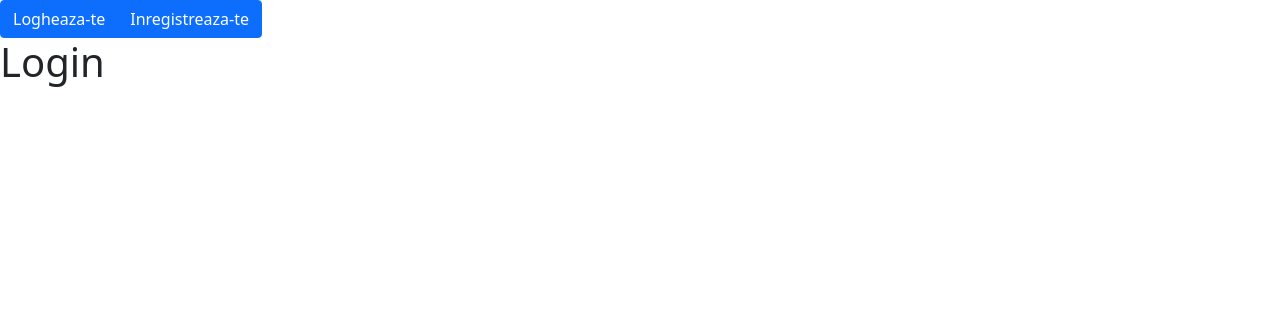
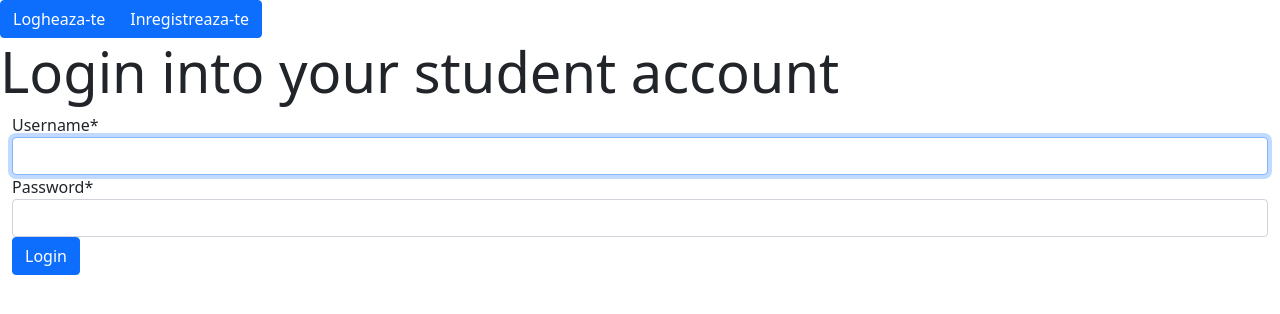
Before and after one commit to darian200205/Students-Platform-Google-Digital-Workshop, a Django app: page /student/login/ in a window 1280 px wide. Shown: the top 314 px of the page. Run offline with Django 3.2, Linux system fonts and the light colour scheme; parts of the project's set-up code (start-up, migrations or seed data) failed here and were passed over; some libraries are stand-ins or nearby versions.

Commit message:
implemented login

```diff
--- a/catalog_studenti/catalog_studenti/settings.py
+++ b/catalog_studenti/catalog_studenti/settings.py
@@ -72,6 +72,7 @@ TEMPLATES = [
     },
 ]
 
+
 WSGI_APPLICATION = 'catalog_studenti.wsgi.application'
 
 
--- a/catalog_studenti/students_app/forms.py
+++ b/catalog_studenti/students_app/forms.py
@@ -3,7 +3,8 @@ from crispy_forms.layout import Layout
 from django import forms
 from .models import Student, Subject, CourseEnrollment
 from django.contrib.auth.forms import UserCreationForm
-from django.contrib.auth.forms import User
+from django.contrib.auth.forms import UserModel, User
+from django.contrib.auth.forms import AuthenticationForm
 
 
 class StudentForm(forms.ModelForm):
@@ -49,5 +50,12 @@ class CreateUserForm(UserCreationForm):
         model = User
         fields = ['email', 'password1', 'password2']
 
-    def clean_username(self, form):
-        pass
+
+class LoginUserForm(AuthenticationForm):
+    class Meta:
+        model = User
+        fields = ['email', 'password']
+
+        labels = {
+            'email': 'Email'
+        }
--- a/catalog_studenti/students_app/models.py
+++ b/catalog_studenti/students_app/models.py
@@ -1,7 +1,9 @@
 from django.db import models
+from django.conf import settings
 from django.core.validators import int_list_validator, validate_comma_separated_integer_list
 from django.db.models.fields.related import ManyToManyField
 from django.contrib.auth.forms import User
+from django.contrib.auth.backends import ModelBackend, BaseBackend
 
 
 class Student(models.Model):
--- a/catalog_studenti/students_app/views.py
+++ b/catalog_studenti/students_app/views.py
@@ -3,11 +3,13 @@ from django.contrib import messages
 
 from .forms import StudentForm
 from .models import Subject, Student, CourseEnrollment
-from .forms import StudentForm, SubjectForm, EnrollmentForm, GradeForm, CreateUserForm
+from .forms import StudentForm, SubjectForm, EnrollmentForm, GradeForm, CreateUserForm, LoginUserForm
 
 from django.core.paginator import EmptyPage, Paginator
+
 from django.contrib.auth.forms import UserCreationForm
 from django.contrib.auth.forms import User
+from django.contrib.auth import authenticate, login, logout
 
 
 def student_list(request):
@@ -104,7 +106,7 @@ def register_student(request):
             if student.user_id is None:
                 student.user_id = new_user.id
             student.save()
-            messages.success(request, 'Your student account was created successfully')
+            # messages.success(request, 'Your student account was created successfully')
             return redirect('/student/list')
 
     context = {
@@ -115,7 +117,17 @@ def register_student(request):
 
 
 def login_student(request):
-    context = {}
+    login_form = LoginUserForm()
+    if request.method == 'POST':
+        email = request.POST.get('username')
+        password = request.POST['password']
+        user = authenticate(request, username=email, password=password)
+
+        if user is not None:
+            login(request, user)
+            return redirect('/student/list')
+
+    context = {'login_form': login_form}
     return render(request, 'registration\student_login.html', context)
 
 
--- a/catalog_studenti/templates/registration/student_login.html
+++ b/catalog_studenti/templates/registration/student_login.html
@@ -1,5 +1,17 @@
 {% extends 'registration\base_registration.html' %}
+{% load crispy_forms_tags %}
 
 {% block content %}
-    <h1>Login</h1>
+
+    <div class="jumbotron jumbotron-fluid">
+        <h1 class="display-4">Login into your student account</h1>
+        <div class="container-fluid">
+            <form method="post" action="" autocomplete="off">
+                {% csrf_token %}
+                {{login_form|crispy}}
+                <button type="submit" class="btn btn-primary">Login</button>
+            </form>
+        </div>
+    </div>
+
 {% endblock %}
--- a/catalog_studenti/templates/registration/student_registration.html
+++ b/catalog_studenti/templates/registration/student_registration.html
@@ -15,8 +15,4 @@
         </div>
     </div>
 
-    <div class="container-fluid">
-
-    </div>
-
 {% endblock %}
```
